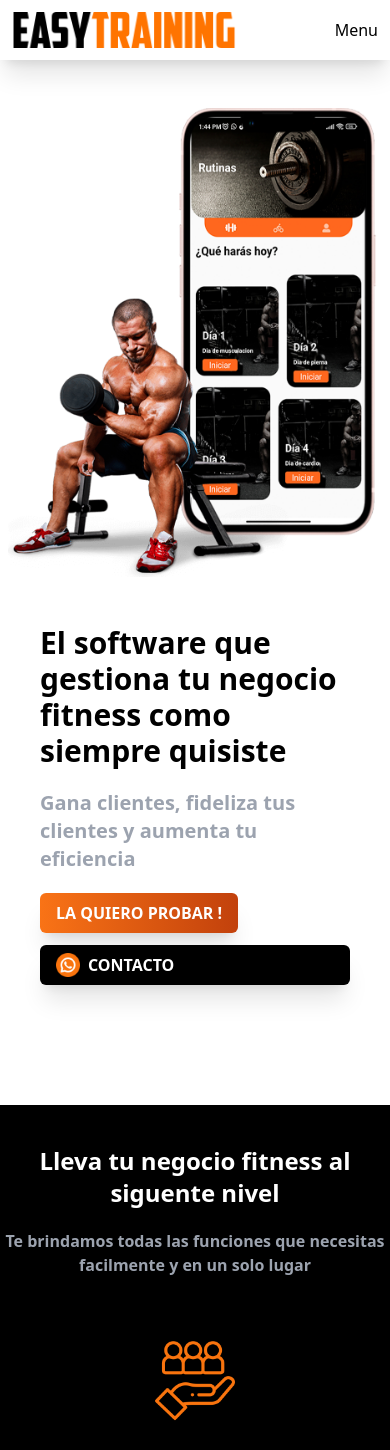
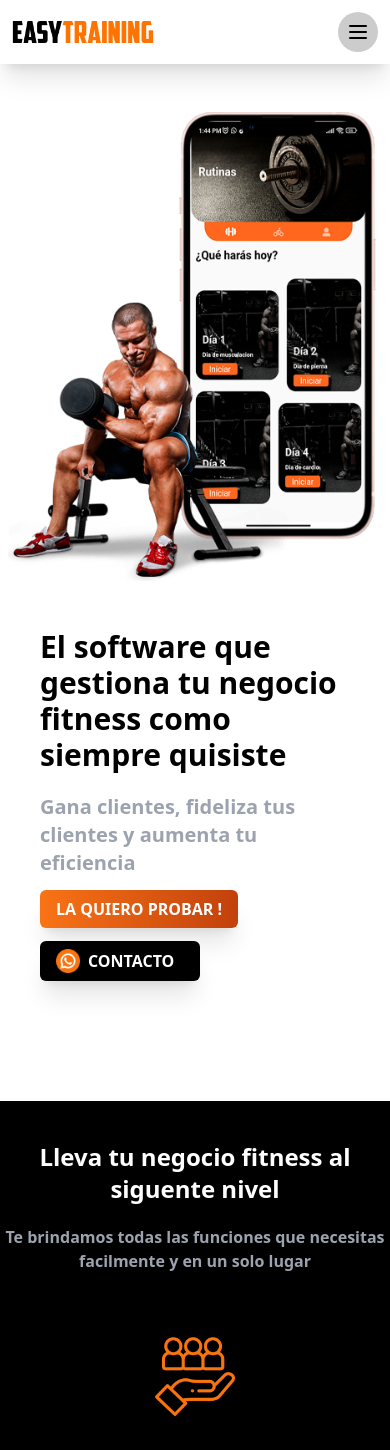
Before and after one commit to JuanDRSoft/Web-App-Gym-front-end, a React (Vite) app: page / in a window 390 px wide. Shown: the top 1450 px of the page. Built offline with nearby package versions, Linux system fonts and the light colour scheme.

Commit message:
feat: responsive

```diff
--- a/src/components/HeaderResponsive.jsx
+++ b/src/components/HeaderResponsive.jsx
@@ -1,9 +1,77 @@
-import React, { useState, useRef, useEffect } from "react";
+import { Menu, Transition } from "@headlessui/react";
+import { Fragment, useEffect, useRef, useState } from "react";
 
 const HeaderResponsive = () => {
   return (
     <div className="flex">
-      <p className="md:-z-10 md:absolute">Menu</p>
+      <div className="md:absolute md:-z-10 top-16 w-56 text-right">
+        <Menu as="div" className="relative inline-block text-left">
+          <div>
+            <Menu.Button className="inline-flex w-full justify-center items-center rounded-full bg-black bg-opacity-20 p-2 text-sm font-bold text-black hover:bg-opacity-30 focus:outline-none focus-visible:ring-2 focus-visible:ring-white focus-visible:ring-opacity-75">
+              <svg
+                xmlns="http://www.w3.org/2000/svg"
+                className="h-6 w-6"
+                fill="none"
+                viewBox="0 0 24 24"
+                stroke="currentColor"
+                strokeWidth={2}
+              >
+                <path
+                  strokeLinecap="round"
+                  strokeLinejoin="round"
+                  d="M4 6h16M4 12h16M4 18h16"
+                />
+              </svg>
+            </Menu.Button>
+          </div>
+          <Transition
+            as={Fragment}
+            enter="transition ease-out duration-100"
+            enterFrom="transform opacity-0 scale-95"
+            enterTo="transform opacity-100 scale-100"
+            leave="transition ease-in duration-75"
+            leaveFrom="transform opacity-100 scale-100"
+            leaveTo="transform opacity-0 scale-95"
+          >
+            <Menu.Items className="absolute right-0 mt-2 w-56 origin-top-right divide-y divide-gray-100 rounded-md bg-white shadow-lg ring-1 ring-black ring-opacity-5 focus:outline-none">
+              <div className="px-1 py-1 ">
+                <Menu.Item>
+                  {({ active }) => (
+                    <button
+                      className={`${
+                        active
+                          ? "bg-gradient-to-r from-orange-500 to-orange-700 text-white"
+                          : "text-gray-900"
+                      } group flex w-full items-center rounded-md p-2 text-xl font-semibold justify-center`}
+                    >
+                      Soluciones
+                    </button>
+                  )}
+                </Menu.Item>
+              </div>
+
+              <div>
+                <Menu.Item>
+                  {({ active }) => (
+                    <button
+                      className={`${
+                        active ? "bg-violet-500 text-white" : "text-gray-900"
+                      } group flex w-full items-center rounded-md px-2 py-2 text-sm`}
+                    >
+                      {" "}
+                      hola
+                    </button>
+                  )}
+                </Menu.Item>
+              </div>
+
+              <div className="px-1 py-1">
+                <Menu.Item>{({ active }) => <button>Delete</button>}</Menu.Item>
+              </div>
+            </Menu.Items>
+          </Transition>
+        </Menu>
+      </div>
     </div>
   );
 };
--- a/src/paginas/Inicio.jsx
+++ b/src/paginas/Inicio.jsx
@@ -28,14 +28,14 @@ const Inicio = () => {
             Gana clientes, fideliza tus clientes y aumenta tu eficiencia
           </p>
           <div className="md:flex md:justify-start  mt-5 gap-5">
-            <button className="bg-gradient-to-r from-orange-500 to-orange-700 rounded-md p-2 px-4 text-white font-bold uppercase shadow-xl hover:to-orange-800">
+            <a className="bg-gradient-to-r from-orange-500 to-orange-700 rounded-md p-2 px-4 text-white font-bold uppercase shadow-xl hover:to-orange-800">
               La quiero probar !
-            </button>
+            </a>
 
             <a
               href="https://wa.link/jt4z0p"
               target="_blank"
-              className="mt-3 md:mt-0 bg-black rounded-md p-2 px-4 text-white font-bold uppercase flex gap-2 shadow-xl hover:bg-gray-600 duration-200 items-center"
+              className="mt-5 md:mt-0 bg-black rounded-md p-2 px-4 text-white font-bold uppercase w-40 md:w-auto flex gap-2 shadow-xl hover:bg-gray-600 duration-200 items-center"
             >
               <img src={Contacto} className="w-6" />
               Contacto
```
